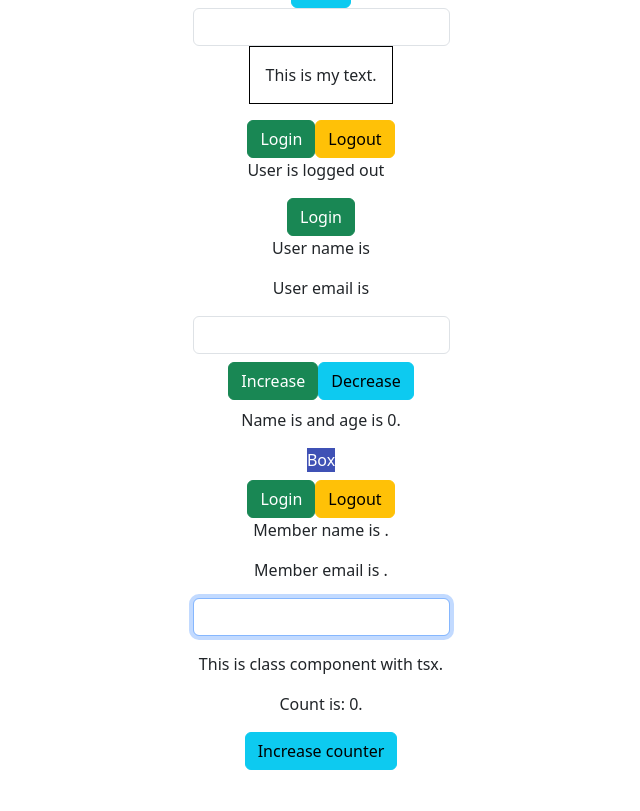
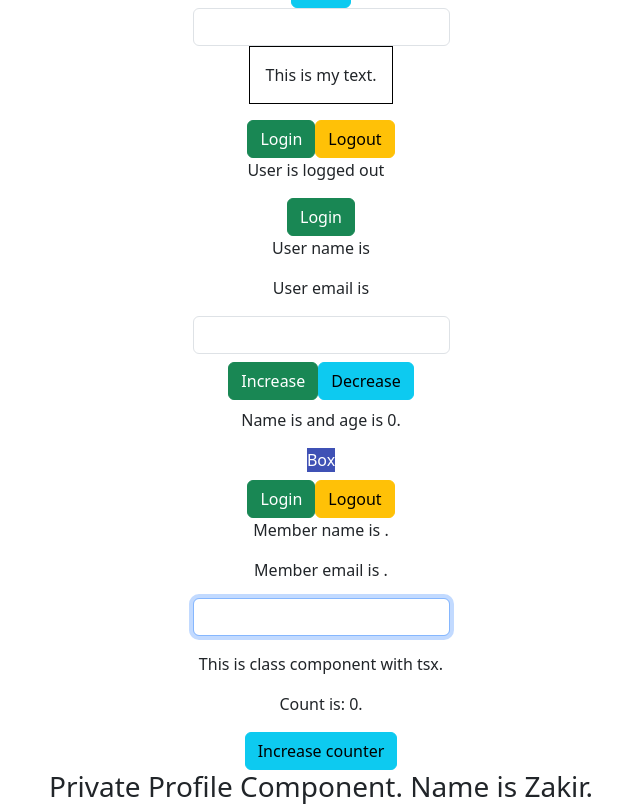
Before and after one commit to RahimliZakir/React-TypeScript, a React (Create React App) app in the folder app/: page / in a window 1280 px wide. Shown: the part 315-1126 px from the top of the page, without its empty margins (319-959 px from the left). Before the commit the page ends 1085 px from the top, so only its background shows below. Built offline with nearby package versions, Linux system fonts and the light colour scheme.

Commit message:
Component Prop

```diff
--- a/app/src/App.tsx
+++ b/app/src/App.tsx
@@ -16,6 +16,8 @@
 import Member from "./components/context/Member";
 import DomRef from "./components/DomRef";
 import CounterClass from "./components/class/CounterClass";
+import Private from "./components/auth/Private";
+import Profile from "./components/auth/Profile";
 
 const App = () => {
   const personName = {
@@ -91,6 +93,8 @@
       <DomRef />
       {/* Class Component */}
       <CounterClass message={"This is class component with tsx."} />
+      {/* Component Prop */}
+      <Private isLoggedIn={true} Component={Profile} />
     </div>
   );
 };
--- /dev/null
+++ b/app/src/components/auth/Login.tsx
@@ -0,0 +1,11 @@
+import React from "react";
+
+const Login = () => {
+  return (
+    <div>
+      <h3>Please login to continue.</h3>
+    </div>
+  );
+};
+
+export default Login;
--- /dev/null
+++ b/app/src/components/auth/Private.tsx
@@ -0,0 +1,18 @@
+import React from "react";
+import Login from "./Login";
+import { ProfileProps } from "./Profile";
+
+type PrivateProps = {
+  isLoggedIn: boolean;
+  Component: React.ComponentType<ProfileProps>;
+};
+
+export const Private: React.FC<PrivateProps> = ({ isLoggedIn, Component }) => {
+  if (isLoggedIn) {
+    return <Component name={"Zakir"} />;
+  } else {
+    return <Login />;
+  }
+};
+
+export default Private;
--- /dev/null
+++ b/app/src/components/auth/Profile.tsx
@@ -0,0 +1,15 @@
+import React from "react";
+
+export type ProfileProps = {
+  name: string;
+};
+
+const Profile = ({ name }: ProfileProps) => {
+  return (
+    <div>
+      <h3>Private Profile Component. Name is {name}.</h3>
+    </div>
+  );
+};
+
+export default Profile;
```
